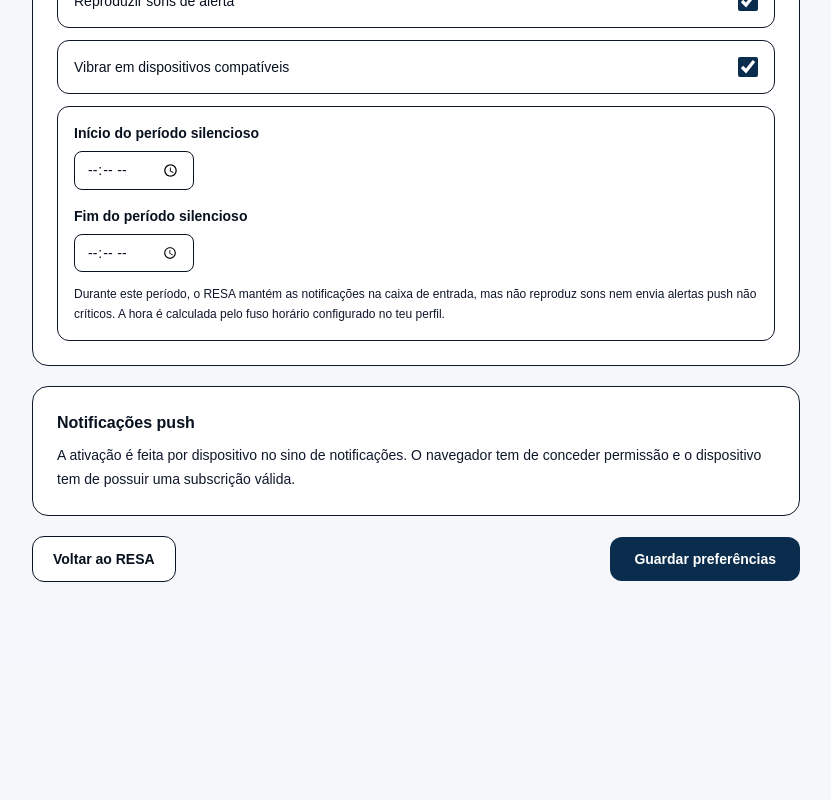
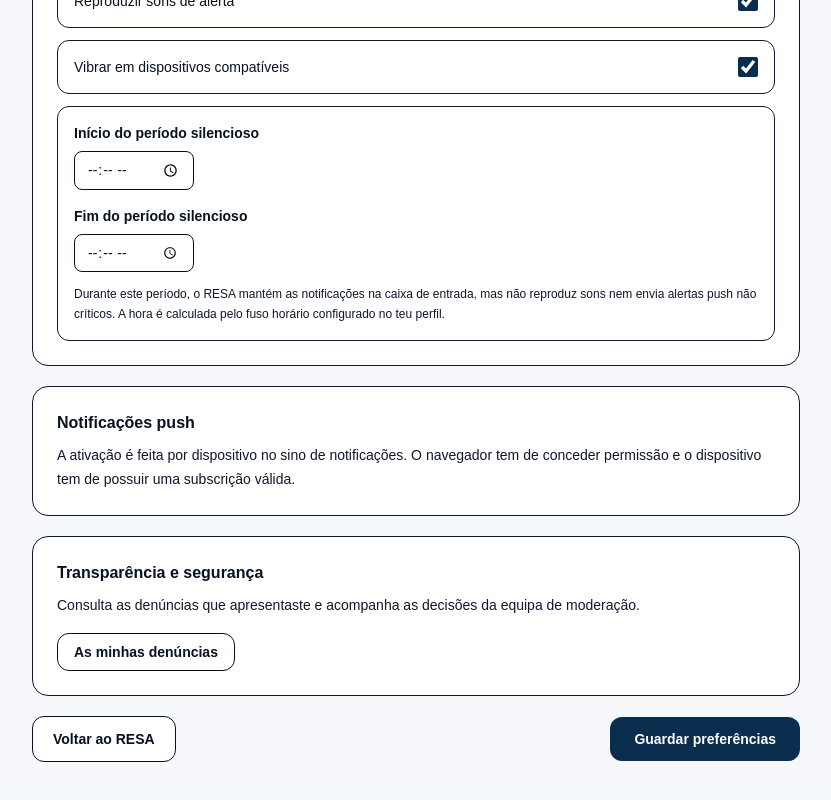
Before and after one commit to Edgar1-Songanga/zion-os, a Next.js app in the folder apps/web/: page /resa/settings/notifications in a window 1280 px wide. Shown: the part 1251-2051 px from the top of the page, without its empty margins (224-1055 px from the left). Before the commit the page ends 1913 px from the top, so only its background shows below. Built offline with nearby package versions, Linux system fonts and the light colour scheme; no server answers.

Commit message:
RESA: link personal report history from settings

```diff
--- a/apps/web/app/resa/settings/notifications/page.tsx
+++ b/apps/web/app/resa/settings/notifications/page.tsx
@@ -150,6 +150,12 @@ export default function ResaNotificationSettingsPage() {
               <p className="mt-2 text-sm leading-6 text-[var(--zion-muted)]">A ativação é feita por dispositivo no sino de notificações. O navegador tem de conceder permissão e o dispositivo tem de possuir uma subscrição válida.</p>
             </section>
 
+            <section className="rounded-2xl border border-[var(--zion-border)] bg-white p-5 shadow-[var(--zion-shadow-sm)] sm:p-6">
+              <h2 className="text-base font-semibold text-[var(--zion-dark)]">Transparência e segurança</h2>
+              <p className="mt-2 text-sm leading-6 text-[var(--zion-muted)]">Consulta as denúncias que apresentaste e acompanha as decisões da equipa de moderação.</p>
+              <Link href="/resa/my-reports" className="mt-4 inline-flex rounded-xl border border-[var(--zion-border)] px-4 py-2 text-sm font-semibold text-[var(--zion-dark)]">As minhas denúncias</Link>
+            </section>
+
             <div className="flex flex-wrap items-center justify-between gap-3">
               <Link href="/resa" className="rounded-xl border border-[var(--zion-border)] bg-white px-5 py-3 text-sm font-semibold text-[var(--zion-dark)]">Voltar ao RESA</Link>
               <button type="button" onClick={() => void save()} disabled={saving} className="rounded-xl bg-[var(--zion-primary)] px-6 py-3 text-sm font-semibold text-white disabled:opacity-50">{saving ? "A guardar…" : "Guardar preferências"}</button>
```
